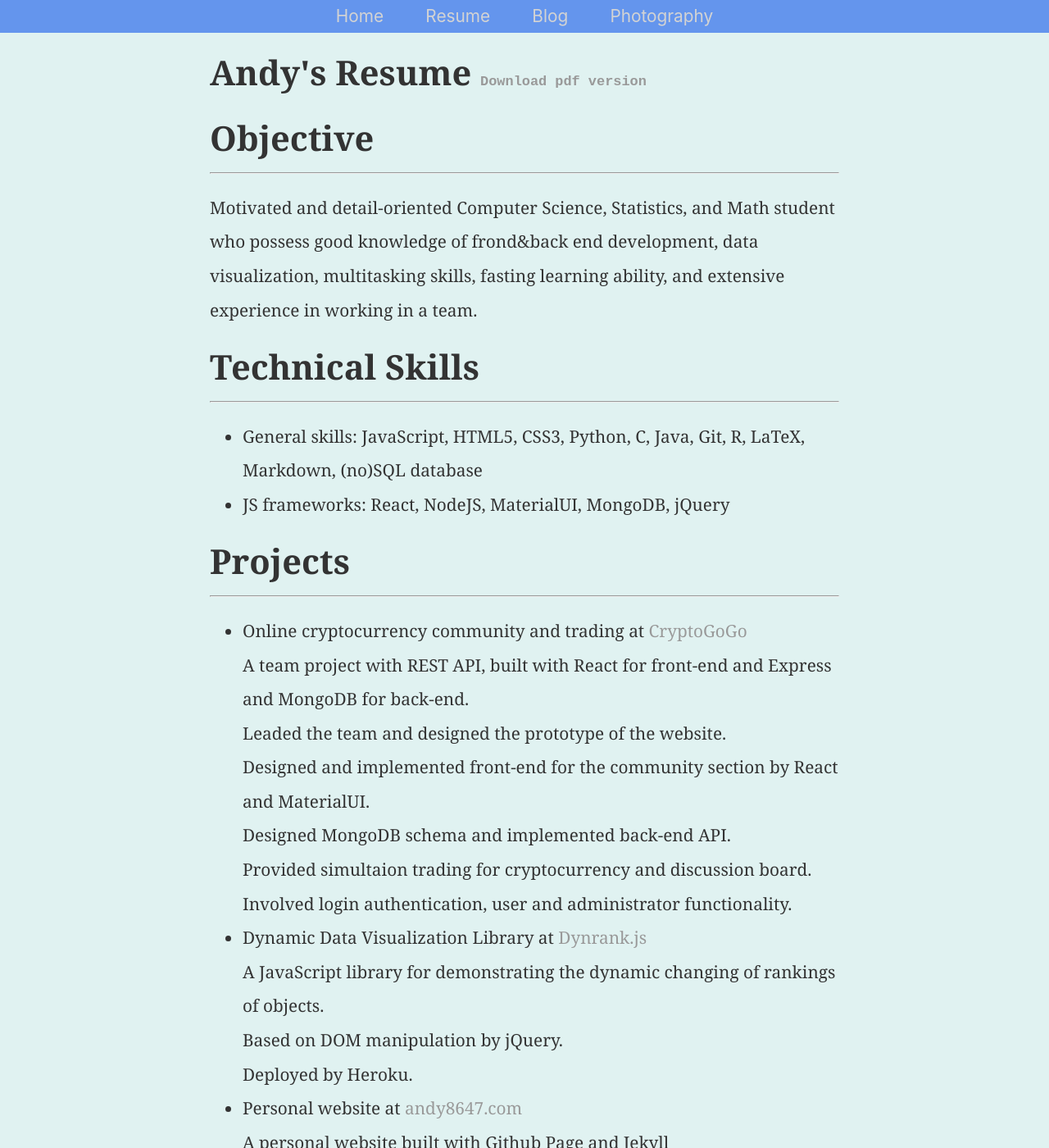
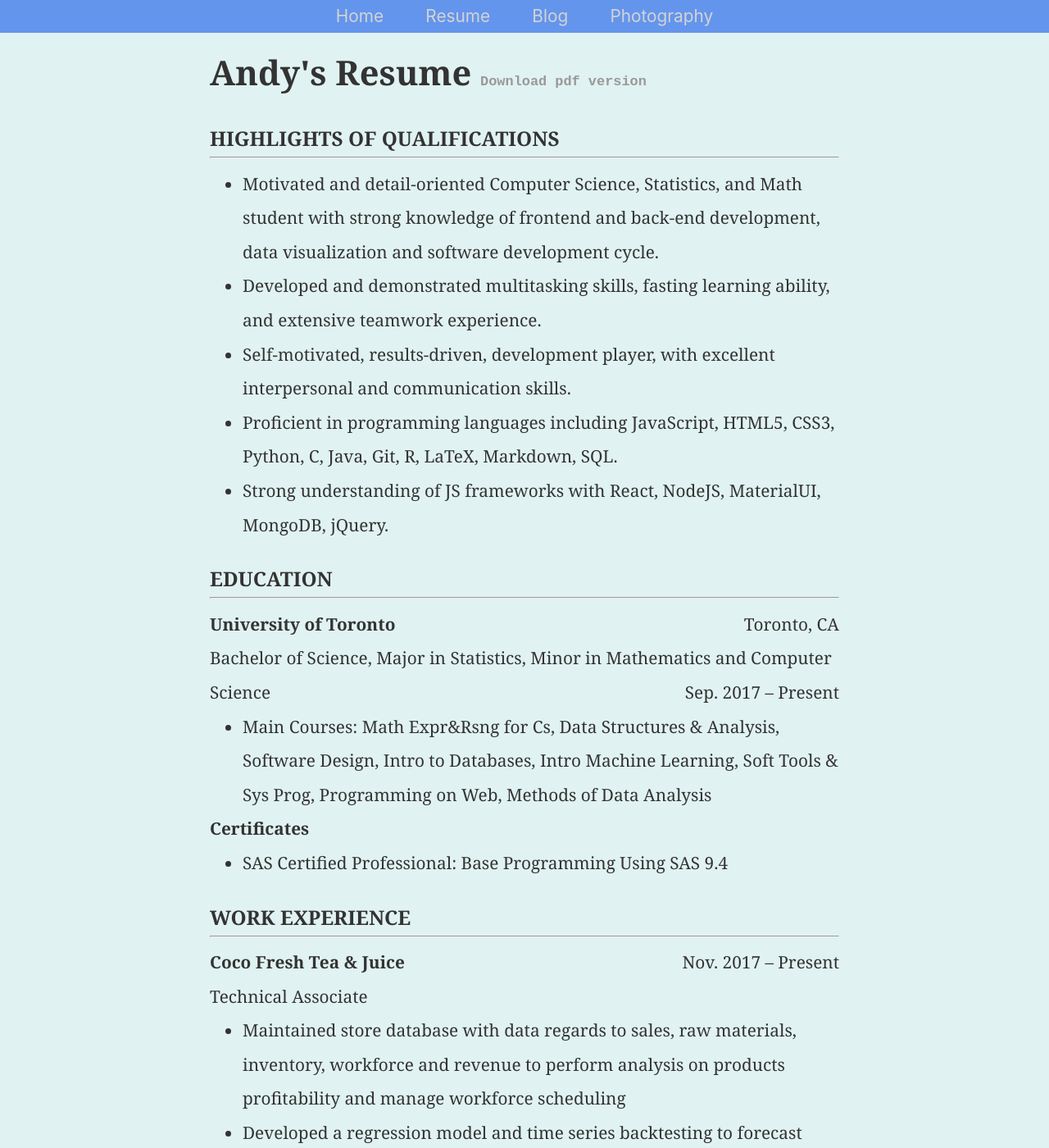
Before and after one commit to Andy8647/Andy8647.github.io, a Jekyll site: the page built from cv/index.html, in a window 1280 px wide and 1400 px high. Shown: the whole window at 82% size. Built offline with Jekyll 4.4.1, drawn with Linux system fonts in a browser that asks for light colours; comment, search, counter and statistics services are not loaded; some of the changed text lies outside the part shown.

Commit message:
updated cv

```diff
--- a/css/styles.css
+++ b/css/styles.css
@@ -98,11 +98,17 @@ ul.posts li a {
 }
 
 hr {
-  margin-top: -1%;
+  margin-top: -3%;
 }
 
 .skillList {
   list-style-type: disc;
+  margin-top: 0%;
+  margin-bottom: 0%;
+}
+
+.right {
+  float: right;
 }
 
 #Ex1 {
--- a/cv/index.html
+++ b/cv/index.html
@@ -10,80 +10,142 @@ title: Andy's Resume
   >
 </h1>
 
-<h1>Objective</h1>
-<hr />
-<p>
-  Motivated and detail-oriented Computer Science, Statistics, and Math student
-  who possess good knowledge of frond&amp;back end development, data
-  visualization, multitasking skills, fasting learning ability, and extensive
-  experience in working in a team.
-</p>
-
-<h1>Technical Skills</h1>
+<h3>HIGHLIGHTS OF QUALIFICATIONS</h3>
 <hr />
 <ul class="skillList">
   <li>
-    General skills: JavaScript, HTML5, CSS3, Python, C, Java, Git, R, LaTeX,
-    Markdown, (no)SQL database
+    Motivated and detail-oriented Computer Science, Statistics, and Math student
+    with strong knowledge of frontend and back-end development, data
+    visualization and software development cycle.
   </li>
-  <li>JS frameworks: React, NodeJS, MaterialUI, MongoDB, jQuery</li>
+  <li>
+    Developed and demonstrated multitasking skills, fasting learning ability,
+    and extensive teamwork experience.
+  </li>
+  <li>
+    Self-motivated, results-driven, development player, with excellent
+    interpersonal and communication skills.
+  </li>
+  <li>
+    Proficient in programming languages including JavaScript, HTML5, CSS3,
+    Python, C, Java, Git, R, LaTeX, Markdown, SQL.
+  </li>
+  <li>
+    Strong understanding of JS frameworks with React, NodeJS, MaterialUI,
+    MongoDB, jQuery.
+  </li>
 </ul>
-<h1>Projects</h1>
+
+<h3>EDUCATION</h3>
 <hr />
+<strong>University of Toronto</strong> <span class="right">Toronto, CA</span>
+<br />
+Bachelor of Science, Major in Statistics, Minor in Mathematics and Computer
+Science
+<span class="right">Sep. 2017 – Present</span>
 <ul class="skillList">
   <li>
-    Online cryptocurrency community and trading at
-    <a href="https://agile-shelf-49866.herokuapp.com/" target="_blank"
-      >CryptoGoGo</a
-    ><br />
-    A team project with REST API, built with React for front-end and Express and
-    MongoDB for back-end.<br />
-    Leaded the team and designed the prototype of the website. <br />
-    Designed and implemented front-end for the community section by React and
-    MaterialUI. <br />
-    Designed MongoDB schema and implemented back-end API. <br />
-    Provided simultaion trading for cryptocurrency and discussion board.<br />
-    Involved login authentication, user and administrator functionality.
-  </li>
-  <li>
-    Dynamic Data Visualization Library at
-    <a href="https://dynrank.herokuapp.com/" target="_blank">Dynrank.js</a>
-    <br />
-    A JavaScript library for demonstrating the dynamic changing of rankings of
-    objects.<br />
-    Based on DOM manipulation by jQuery. <br />
-    Deployed by Heroku.
-  </li>
-  <li>
-    Personal website at
-    <a href="https://andy8647.com" target="_blank">andy8647.com</a><br />
-    A personal website built with Github Page and Jekyll<br />
-    Involved customized domain and DNS hosting.
-  </li>
-  <li>
-    Bank deposit and transaction system<br />
-    A simultaion of bank system built with Java. Provided deposit, withdraw, and
-    transaction functionality.
+    Main Courses: Math Expr&Rsng for Cs, Data Structures & Analysis, Software
+    Design, Intro to Databases, Intro Machine Learning, Soft Tools & Sys Prog,
+    Programming on Web, Methods of Data Analysis
   </li>
 </ul>
-<h1>Certification</h1>
-<hr />
+<strong>Certificates</strong>
 <ul class="skillList">
   <li>SAS Certified Professional: Base Programming Using SAS 9.4</li>
 </ul>
-<h1>Education</h1>
+
+<h3>WORK EXPERIENCE</h3>
 <hr />
+<strong>Coco Fresh Tea & Juice</strong>
+<span class="right">Nov. 2017 – Present</span><br />
+Technical Associate
 <ul class="skillList">
   <li>
-    University of Toronto, Sep 2017 - May 2021 <br />
-    <em
-      >Bachelor of Science, Major in Statistics, Minor in Computer Science and
-      Mathematics
-    </em>
-    <br />
-    Main Courses: Math Expr&amp;Rsng for Cs, Data Structures &amp; Analysis,
-    Software Design, Intro to Databases, Intro Machine Learning, Soft Tools
-    &amp; Sys Prog, Programming on Web, Computer Organizatn, Methods of Data
-    Analysis, Statistical Theory, Meth Multivar Data, Time Series Analysis
+    Maintained store database with data regards to sales, raw materials,
+    inventory, workforce and revenue to perform analysis on products
+    profitability and manage workforce scheduling
+  </li>
+  <li>
+    Developed a regression model and time series backtesting to forecast revenue
+    in the coming year using time series and statistical method in R and Python.
+  </li>
+  <li>
+    Led the company website design with features including employee time
+    scheduler, internal message system using HTML, CCS, JS, Express and mongoDB.
+  </li>
+  <li>
+    Maintained the website and server as the main developer, solved ad-hoc
+    issues in a timely manner.
   </li>
 </ul>
+
+<h3>PROJECT EXPERIENCE</h3>
+<hr />
+<strong
+  >Dynamic Data Visualization Library at
+  <a href="https://dynrank.herokuapp.com/" target="_blank">Dynrank.js</a>
+</strong>
+<ul class="skillList">
+  <li>
+    Designed a data visualization library to demonstrate the dynamic changing of
+    rankings of objects
+  </li>
+  <li>
+    Enabled developers to determine chart color, size, animation speed or
+    control buttons based on DOM manipulation by jQuery.
+  </li>
+</ul>
+<strong
+  >Online Cryptocurrency Community and Trading at
+  <a href="https://agile-shelf-49866.herokuapp.com/" target="_blank"
+    >CryptoGoGo</a
+  ></strong
+>
+<ul class="skillList">
+  <li>
+    Led and designed a website to support cryptocurrency trading simulation with
+    live price and discussion board.
+  </li>
+  <li>
+    Built with React for front-end, Express and MongoDB for back-end with
+    applications of REST API to enable website functionalities.
+  </li>
+  <li>
+    Implemented front-end for the community section by React and MaterialUI,
+    using MongoDB schema to connect back-end API.
+  </li>
+  <li>
+    Iterated the design prototypes through multiple phases to make improvements
+    and troubleshoot the potential pain points to achieve the final web product.
+  </li>
+</ul>
+<strong>Bank Deposit and Transaction System</strong>
+<ul class="skillList">
+  <li>
+    Designed a banking system by Java with functionalities such as deposit,
+    money withdraw, transaction between accounts, and bank employee management.
+  </li>
+</ul>
+<strong>Study Ability Simulation</strong>
+<ul class="skillList">
+  <li>
+    Leveraged machine learning techniques using KNN, Neural Networking, Ensemble
+    learning to use historical study performance to predict future outcome for
+    students at online learning website.
+  </li>
+  <li>
+    Tested and adjusted hyperparameters to achieve an accuracy of 80+% and
+    ranked at top 20% in a Kaggle competition.
+  </li>
+</ul>
+<strong
+  >Personal Website at
+  <a href="https://andy8647.com" target="_blank">andy8647.com</a></strong
+>
+<ul class="skillList">
+  <li>
+    Developed a personal website with Github Pages and Jekyll, added customized
+    domain and Google Analytics.
+  </li>
+</ul>
```
Also changed, not shown: 1 other file.
